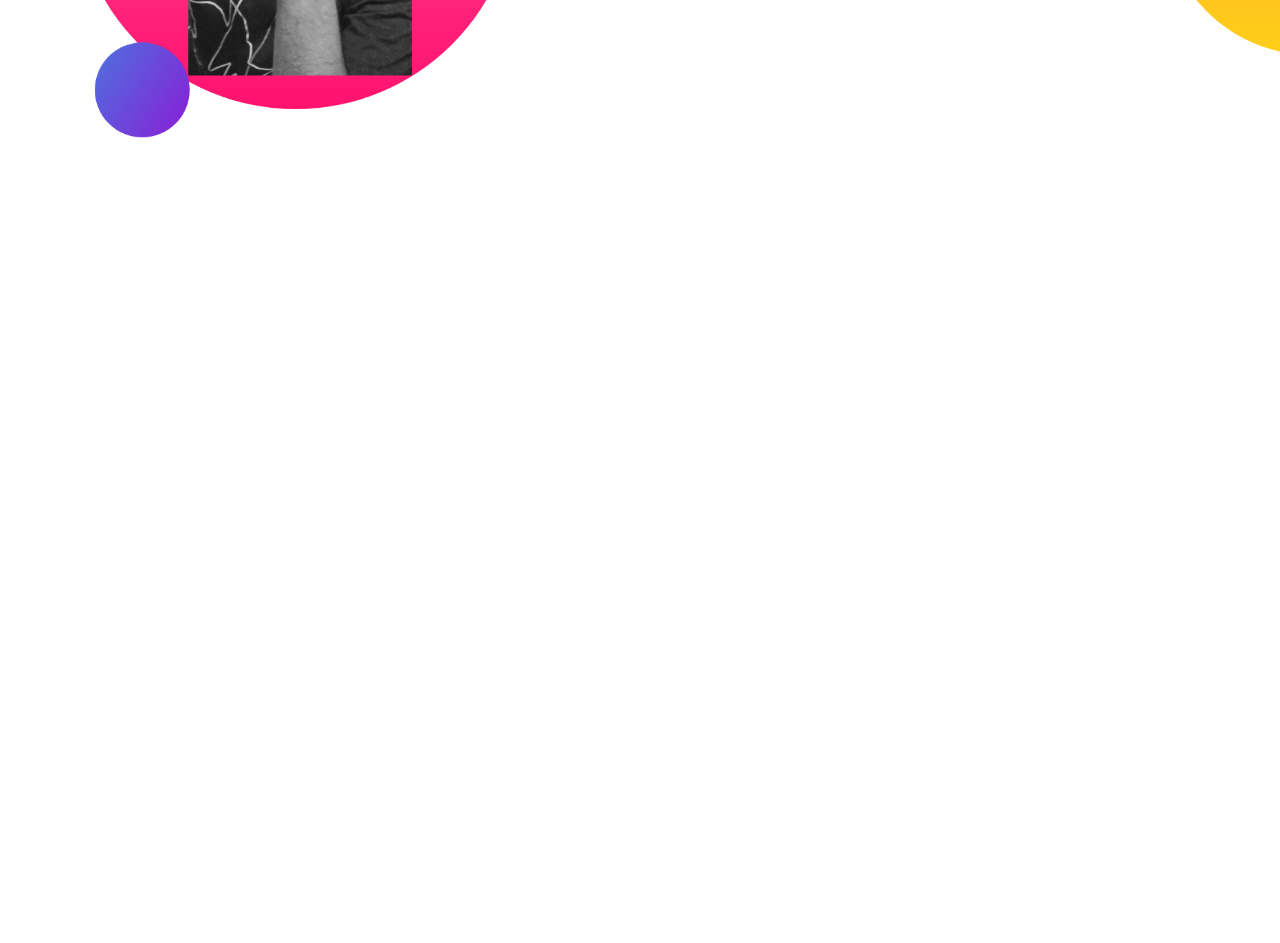
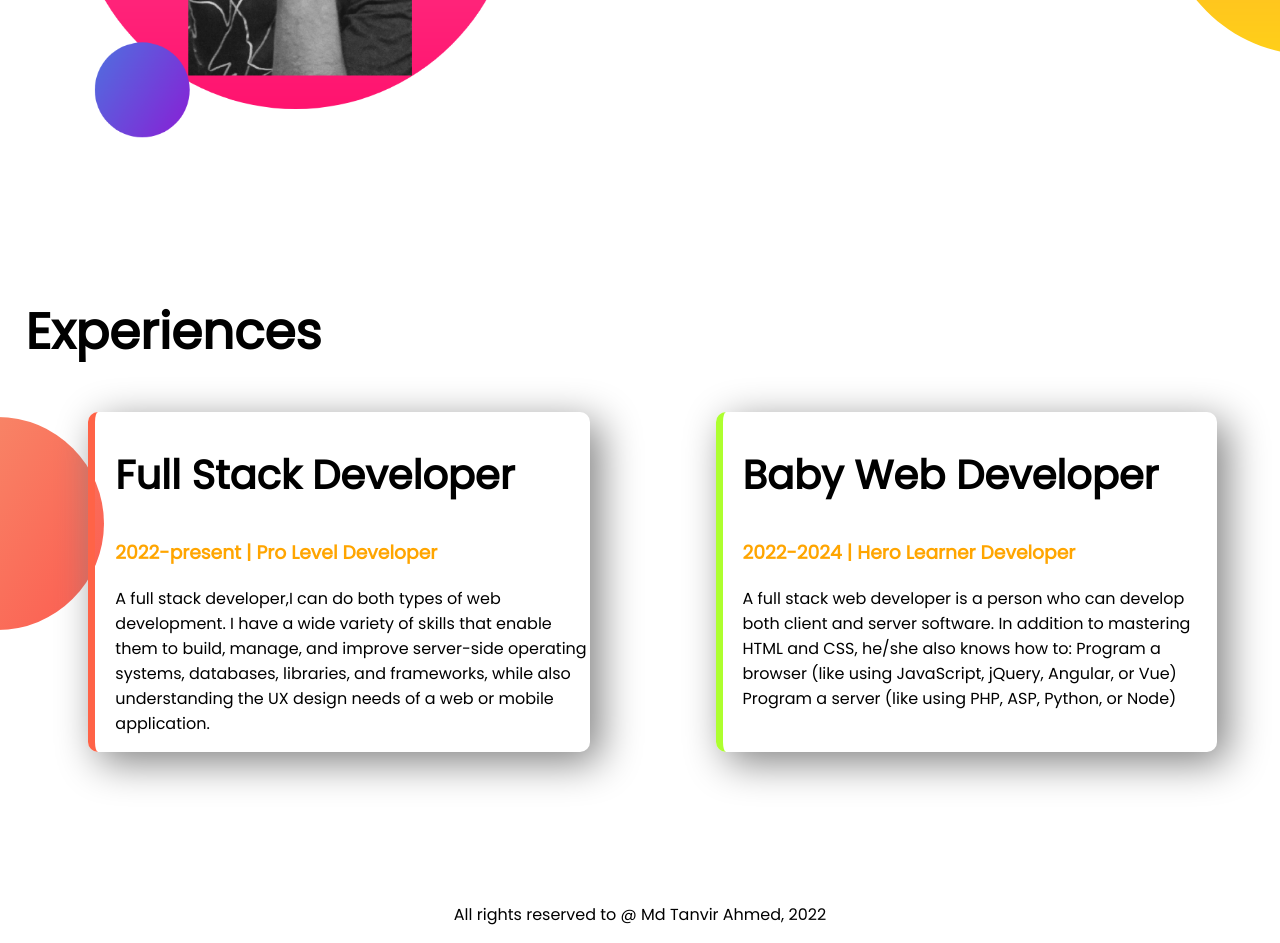
Before and after one commit to Tanvir598/developer-portfolio, a plain HTML site: page index.html in a window 1280 px wide. Shown: the part 979-1922 px from the top of the page. Before the commit the page ends 1274 px from the top, so only its background shows below. Drawn offline with Linux system fonts and the light colour scheme.

Commit message:
added footer last

```diff
--- a/index.html
+++ b/index.html
@@ -11,7 +11,7 @@
     <link rel="stylesheet" href="style.css">
 </head>
 <body>
-    <section class="top-banner">
+    <section class="top-banner flexible-container">
         <div class="half-width">
             <h1> Welcome To</h1>
             <h1> <span class="orange-color">Tanvir Ahmed</span> World!</h1>
@@ -26,7 +26,7 @@
 
     </section>
 
-    <section class="dream-big">
+    <section class="dream-big flexible-container">
         <div class="half-width">
             <img src="images/tanvir3.png" alt="">
         </div>
@@ -34,11 +34,34 @@
         <div class="half-width">
             <h1>Dream Big</h1>
             <h3>Become A Web Developer</h3>
-            <p>“I am a positive, enthusiastic and competent Web Developer who, over the years, has built up a diverse range of skills, qualities and attributes that guarantee I will perform highly in this role.</p>
+            <p class="pad">“I am a positive, enthusiastic and competent Web Developer who, over the years, has built up a diverse range of skills, qualities and attributes that guarantee I will perform highly in this role.</p>
             <a class="link-button" target="_blank" href="https://www.linkedin.com/in/tanvir598/"> DOWNLOAD RESUME</a>
         </div>
 
     </section>
 
+    <section class="experience-area">
+        <h1 class="gap">Experiences</h1>
+        <div class="flexible-container">
+            <div id="full-stack-developer"  class="experience-item">
+                <h2>Full Stack Developer</h1>
+                <h3 class="orange-color">2022-present | Pro Level Developer</h3>
+                <p>A full stack developer,I can do both types of web development. I have a wide variety of skills that enable them to build, manage, and improve server-side operating systems, databases, libraries, and frameworks, while also understanding the UX design needs of a web or mobile application.</p>
+            </div>
+
+            <div id="baby-web-developer" class="experience-item">
+                <h2>Baby Web Developer</h1>
+                <h3 class="orange-color">2022-2024 | Hero Learner Developer</h3>
+                <p>A full stack web developer is a person who can develop both client and server software. In addition to mastering HTML and CSS, he/she also knows how to: Program a browser (like using JavaScript, jQuery, Angular, or Vue) Program a server (like using PHP, ASP, Python, or Node)</p>
+
+            </div>
+        </div>
+
+    </section>
+
 </body>
+
+<footer>
+    <p>All rights reserved to @ Md Tanvir Ahmed, 2022</p>
+</footer>
 </html>
--- a/style.css
+++ b/style.css
@@ -9,12 +9,17 @@ h1
     font-size: 50px;
 }
 
+h2
+{
+    font-size: 40px;
+}
+
 .orange-color
 {
     color: orange;
 }
 
-section
+.flexible-container
 {
 display: flex;
 margin-bottom: 150px;
@@ -31,6 +36,11 @@ margin-bottom: 150px;
     width: 80%;
 }
 
+.pad
+{
+    margin-right: 20px;
+}
+
 .link-button
 {
     text-decoration: none;
@@ -39,6 +49,10 @@ margin-bottom: 150px;
     color: white;
     font-weight: 700;
     border-radius: 5px;
+
+
+
+
 }
 
 .top-banner
@@ -53,3 +67,38 @@ margin-bottom: 150px;
     background-repeat: no-repeat;
     background-position: right;
 }
+
+.experience-area
+{
+    background-image: url(images/exp-bg.png);
+    background-repeat: no-repeat;
+    background-position: left;
+    padding-left: 2%;
+}
+
+
+.experience-item
+{
+    width: 40%;
+
+    margin-left: 5%;
+    margin-right: 5%;
+    padding-left: 20px;
+    box-shadow: 10px 10px 40px gray;
+    border-radius: 10px;
+
+}
+
+#full-stack-developer{
+    border-left: 7px solid tomato;
+}
+
+#baby-web-developer
+{
+    border-left: 7px solid greenyellow;
+}
+
+footer p
+{
+    text-align: center;
+}
```
